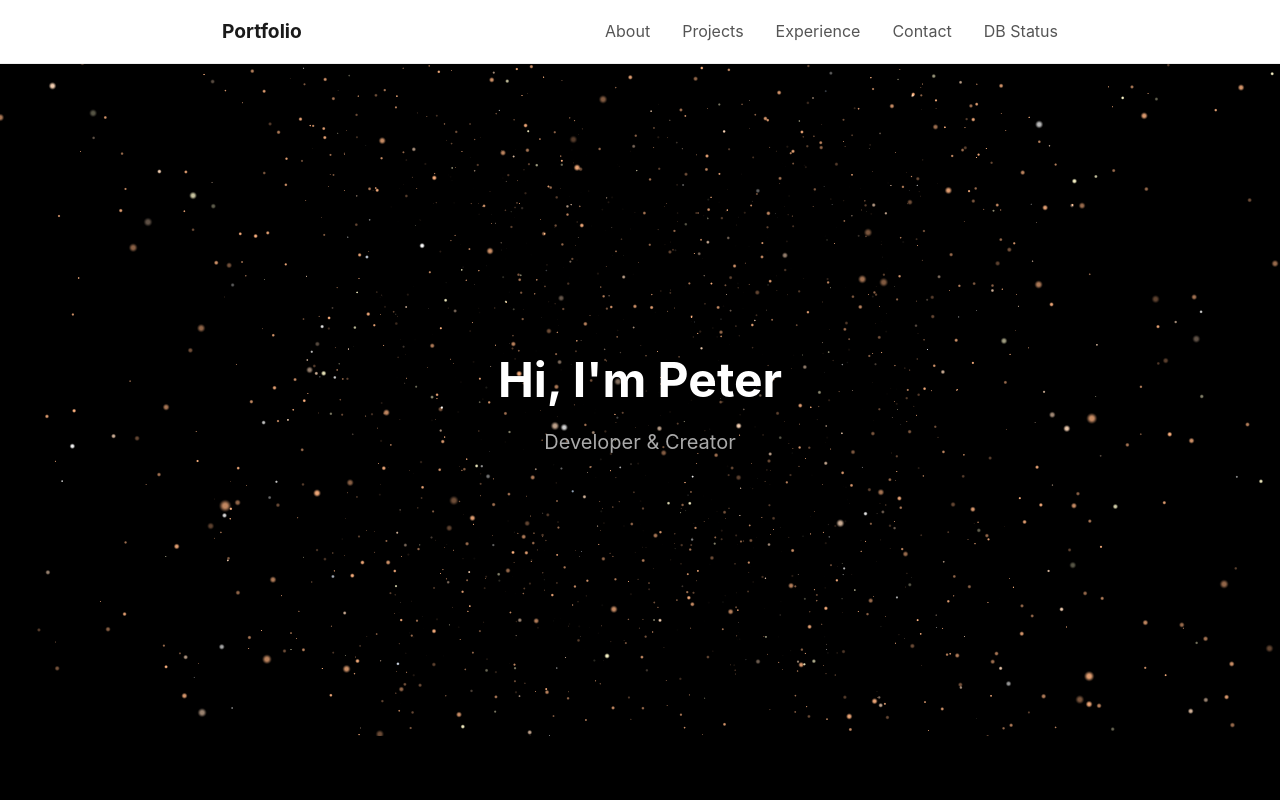
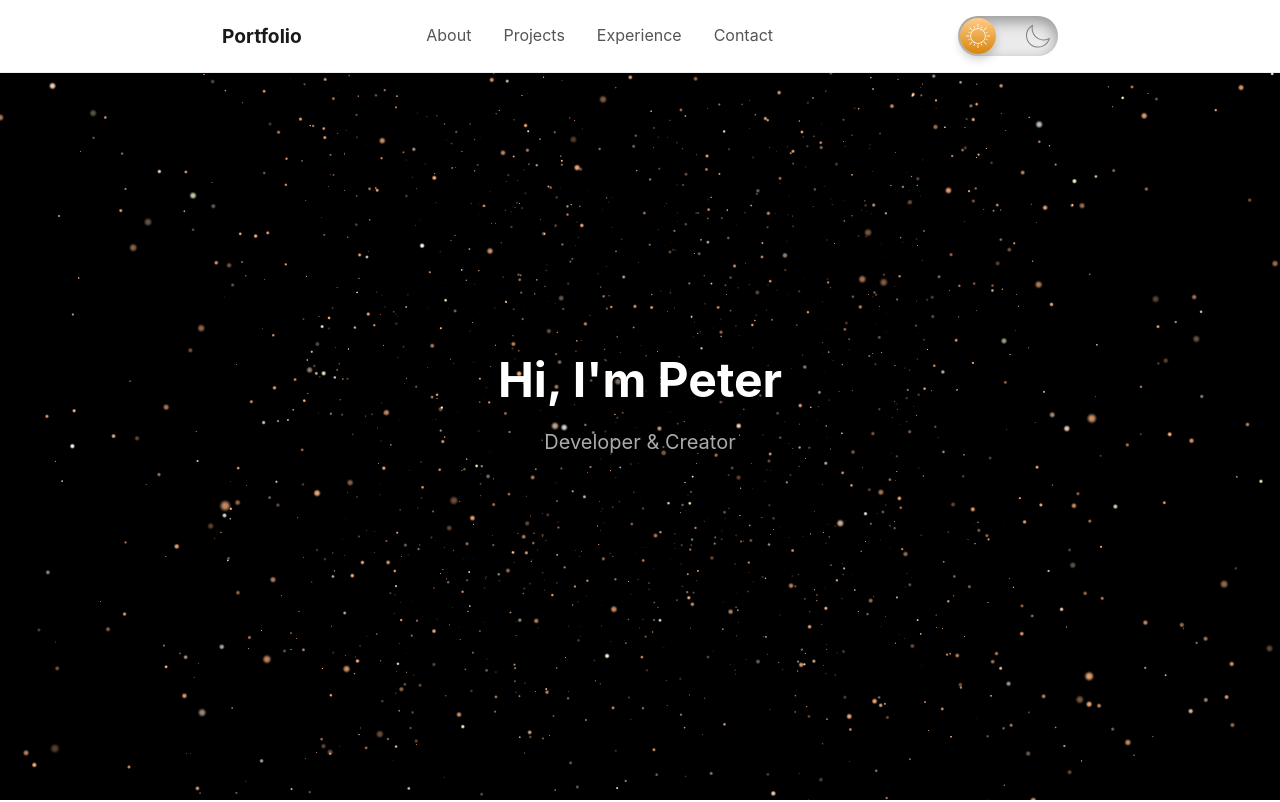
Before and after one commit to theflyinhawaiian/dev-site, a React (Vite) app: page / in a window 1280 px wide. Shown: the top 802 px of the page. Built offline with nearby package versions, Linux system fonts and the light colour scheme; no server answers.

Commit message:
add dark mode toggle

```diff
--- a/package.json
+++ b/package.json
@@ -14,7 +14,8 @@
     "express": "^4.18.2",
     "mysql2": "^3.6.5",
     "react": "^18.2.0",
-    "react-dom": "^18.2.0"
+    "react-dom": "^18.2.0",
+    "zustand": "^5.0.11"
   },
   "devDependencies": {
     "@types/express": "^4.17.21",
--- a/src/App.css
+++ b/src/App.css
@@ -4,18 +4,67 @@
   box-sizing: border-box;
 }
 
+.app {
+  --bg: #fff;
+  --text: #1a1a1a;
+  --text-secondary: #555;
+  --text-tertiary: #444;
+  --border: #eee;
+  --card-bg: #f1f1f1;
+  --tag-bg: #f0f0f0;
+  --nav-bg: #fff;
+  --link-color: #0070f3;
+  --link-hover: #0060df;
+  --footer-text: #888;
+  --status-connected-bg: #d4edda;
+  --status-connected-text: #155724;
+  --status-error-bg: #f8d7da;
+  --status-error-text: #721c24;
+  --hero-bg: #000;
+  --hero-text: #fff;
+  --hero-subtext: #aaa;
+}
+
+.app.dark {
+  --bg: #121212;
+  --text: #e0e0e0;
+  --text-secondary: #aaa;
+  --text-tertiary: #bbb;
+  --border: #2a2a2a;
+  --card-bg: #1e1e1e;
+  --tag-bg: #2a2a2a;
+  --nav-bg: #181818;
+  --link-color: #4a9eff;
+  --link-hover: #6ab4ff;
+  --footer-text: #777;
+  --status-connected-bg: #1a3a2a;
+  --status-connected-text: #6fcf97;
+  --status-error-bg: #3a1a1a;
+  --status-error-text: #f28b82;
+  --hero-bg: #0a0a0a;
+  --hero-text: #fff;
+  --hero-subtext: #888;
+}
+
 body {
   font-family: -apple-system, BlinkMacSystemFont, 'Segoe UI', Roboto, sans-serif;
-  color: #1a1a1a;
+  color: var(--text);
   line-height: 1.6;
+  background: var(--bg);
+}
+
+.app {
+  background: var(--bg);
+  color: var(--text);
+  min-height: 100vh;
 }
 
 .nav {
   position: fixed;
   top: 0;
   width: 100%;
-  background: #fff;
-  border-bottom: 1px solid #eee;
+  background: var(--nav-bg);
+  border-bottom: 1px solid var(--border);
   z-index: 100;
 }
 
@@ -36,11 +85,92 @@ body {
 .nav-links a {
   margin-left: 2rem;
   text-decoration: none;
-  color: #555;
+  color: var(--text-secondary);
 }
 
 .nav-links a:hover {
-  color: #000;
+  color: var(--text);
+}
+
+#darkmode-btn + label {
+  width:100px;
+  height:40px;
+  position: relative;
+  display: block;
+  background: #ebebeb;
+  border-radius: 40px;
+  box-shadow: inset 0px 5px 15px rgba(0,0,0,0.4), inset 0px -5px 15px rgba(255,255,255,0.4);
+  cursor: pointer;
+}
+
+#darkmode-btn + label:after {
+  content: "";
+  width:36px;
+  height: 36px;
+  position: absolute;
+  top:2px;
+  left:2px;
+  background: linear-gradient(180deg,#ffcc89,#d8860b);
+  border-radius: 36px;
+  box-shadow: 0px 5px 10px rgba(0,0,0,0.2);
+}
+input#darkmode-btn {
+  width: 0;
+  height: 0;
+  visibility: hidden;
+}
+
+input#darkmode-btn:checked + label {
+  background: #242424;
+}
+input#darkmode-btn:checked + label:after {
+  left:98px;
+  transform: translateX(-100%);
+  background: linear-gradient(180deg,#777,#3a3a3a);
+}
+#darkmode-btn + label, #darkmode-btn + label:after {
+  transition: 0.3s
+}
+
+#darkmode-btn + label:active:after {
+  width: 52px;
+}
+
+#darkmode-btn + label > svg {
+  position: absolute;
+  width: 24px;
+  top: 8px;
+  z-index: 100;
+}
+
+#darkmode-btn + label > svg.sun {
+  left:8px;
+  fill:#fff;
+  transition: 0.3s;
+}
+
+#darkmode-btn + label > svg.moon {
+  left:68px;
+  fill:#7e7e7e;
+  transition: 0.3s;
+}
+
+input#darkmode-btn:checked + label > svg.sun {
+  fill:#7e7e7e;
+}
+
+input#darkmode-btn:checked + label > svg.moon {
+  fill:#fff;
+}
+
+.theme-toggle {
+  background: none;
+  border: none;
+  cursor: pointer;
+  font-size: 1.25rem;
+  padding: 0.25rem 0.5rem;
+  margin-left: 1.5rem;
+  line-height: 1;
 }
 
 .hero {
@@ -52,7 +182,7 @@ body {
   height: 100vh;
   text-align: center;
   padding: 2rem;
-  background: #000;
+  background: var(--hero-bg);
   overflow: hidden;
 }
 
@@ -60,13 +190,13 @@ body {
   position: relative;
   font-size: 3rem;
   margin-bottom: 0.5rem;
-  color: #fff;
+  color: var(--hero-text);
 }
 
 .hero p {
   position: relative;
   font-size: 1.25rem;
-  color: #aaa;
+  color: var(--hero-subtext);
 }
 
 .section {
@@ -82,7 +212,7 @@ body {
 
 .section p {
   font-size: 1.1rem;
-  color: #444;
+  color: var(--text-tertiary);
   max-width: 600px;
 }
 
@@ -94,9 +224,10 @@ body {
 }
 
 .project-card {
-  border: 1px solid #eee;
+  border: 1px solid var(--border);
   border-radius: 8px;
   padding: 1.5rem;
+  background: var(--card-bg);
 }
 
 .project-card h3 {
@@ -105,12 +236,12 @@ body {
 
 .project-card p {
   font-size: 0.95rem;
-  color: #555;
+  color: var(--text-secondary);
   margin-bottom: 1rem;
 }
 
 .project-card a {
-  color: #0070f3;
+  color: var(--link-color);
   text-decoration: none;
   font-weight: 500;
 }
@@ -127,12 +258,13 @@ body {
 }
 
 .job-card {
-  border: 1px solid #eee;
+  border: 1px solid var(--border);
   border-radius: 8px;
   padding: 1.5rem;
   display: flex;
   gap: 2rem;
   align-items: flex-start;
+  background: var(--card-bg);
 }
 
 .job-logo-container {
@@ -140,14 +272,14 @@ body {
   display: flex;
   align-items: center;
   justify-content: center;
-  background: #fff;
   border-radius: 16px;
   padding: 12px;
+  align-self: center;
 }
 
 .job-logo {
-  width: 128px;
-  height: 128px;
+  width: 200px;
+  height: 200px;
   object-fit: contain;
   border-radius: 8px;
 }
@@ -163,26 +295,26 @@ body {
 
 .job-company {
   font-size: 0.95rem;
-  color: #555;
+  color: var(--text-secondary);
 }
 
 .job-card p {
   font-size: 0.95rem;
-  color: #555;
+  color: var(--text-secondary);
   margin-bottom: 1rem;
 }
 
 .tags-header {
   font-size: 0.85rem;
   font-weight: 600;
-  color: #555;
+  color: var(--text-secondary);
   margin-bottom: 0.5rem;
 }
 
 .contact-link {
   display: inline-block;
   margin-top: 1rem;
-  color: #0070f3;
+  color: var(--link-color);
   text-decoration: none;
   font-size: 1.1rem;
 }
@@ -194,9 +326,9 @@ body {
 .footer {
   text-align: center;
   padding: 2rem;
-  color: #888;
+  color: var(--footer-text);
   font-size: 0.9rem;
-  border-top: 1px solid #eee;
+  border-top: 1px solid var(--border);
 }
 
 .db-status {
@@ -208,9 +340,10 @@ body {
 }
 
 .status-card {
-  border: 1px solid #eee;
+  border: 1px solid var(--border);
   border-radius: 8px;
   padding: 1.5rem;
+  background: var(--card-bg);
 }
 
 .status-indicator {
@@ -222,13 +355,13 @@ body {
 }
 
 .status-indicator.connected {
-  background: #d4edda;
-  color: #155724;
+  background: var(--status-connected-bg);
+  color: var(--status-connected-text);
 }
 
 .status-indicator.disconnected {
-  background: #f8d7da;
-  color: #721c24;
+  background: var(--status-error-bg);
+  color: var(--status-error-text);
 }
 
 .status-table {
@@ -239,25 +372,25 @@ body {
 
 .status-table td {
   padding: 0.75rem;
-  border-bottom: 1px solid #eee;
+  border-bottom: 1px solid var(--border);
 }
 
 .status-table td:first-child {
   font-weight: 500;
-  color: #555;
+  color: var(--text-secondary);
   width: 40%;
 }
 
 .error-message {
-  background: #f8d7da;
-  color: #721c24;
+  background: var(--status-error-bg);
+  color: var(--status-error-text);
   padding: 1rem;
   border-radius: 4px;
   margin: 1rem 0;
 }
 
 .refresh-btn {
-  background: #0070f3;
+  background: var(--link-color);
   color: #fff;
   border: none;
   padding: 0.5rem 1rem;
@@ -267,7 +400,7 @@ body {
 }
 
 .refresh-btn:hover {
-  background: #0060df;
+  background: var(--link-hover);
 }
 
 .project-tags {
@@ -280,7 +413,7 @@ body {
   display: inline-flex;
   align-items: center;
   border-radius: 999px;
-  background: #f0f0f0;
+  background: var(--tag-bg);
   padding: 0.25rem 0.75rem;
   font-size: 1rem;
 }
--- a/src/App.tsx
+++ b/src/App.tsx
@@ -1,10 +1,14 @@
 import Starfield from './Starfield';
 import Projects from './Projects';
 import Jobs from './Jobs';
+import { useThemeStore } from './themeStore';
+import DarkModeBtn from './DarkModeBtn';
 
 function App() {
+  const { isDark, toggle } = useThemeStore();
+
   return (
-    <div className="app">
+    <div className={`app${isDark ? ' dark' : ''}`}>
       <nav className="nav">
         <div className="nav-content">
           <span className="logo">Portfolio</span>
@@ -13,8 +17,8 @@ function App() {
             <a href="#projects">Projects</a>
             <a href="#jobs">Experience</a>
             <a href="#contact">Contact</a>
-            <a href="#db-status">DB Status</a>
           </div>
+          <DarkModeBtn onClick={toggle} />
         </div>
       </nav>
 
--- /dev/null
+++ b/src/DarkModeBtn.tsx
@@ -0,0 +1,38 @@
+export default function DarkModeBtn( props: { onClick: () => void }) {
+    return <>
+      <input type="checkbox" id="darkmode-btn" onClick={props.onClick} />
+      <label htmlFor="darkmode-btn">
+        <svg version="1.1" className="sun" xmlns="http://www.w3.org/2000/svg" x="0px" y="0px" viewBox="0 0 496 496">
+            <rect x="152.994" y="58.921" transform="matrix(0.3827 0.9239 -0.9239 0.3827 168.6176 -118.5145)" width="40.001" height="16"/>
+            <rect x="46.9" y="164.979" transform="matrix(0.9239 0.3827 -0.3827 0.9239 71.29 -12.4346)" width="40.001" height="16"/>
+            <rect x="46.947" y="315.048" transform="matrix(0.9239 -0.3827 0.3827 0.9239 -118.531 50.2116)" width="40.001" height="16"/>
+              <rect x="164.966" y="409.112" transform="matrix(-0.9238 -0.3828 0.3828 -0.9238 168.4872 891.7491)" width="16" height="39.999"/>
+              <rect x="303.031" y="421.036" transform="matrix(-0.3827 -0.9239 0.9239 -0.3827 50.2758 891.6655)" width="40.001" height="16"/>
+              <rect x="409.088" y="315.018" transform="matrix(-0.9239 -0.3827 0.3827 -0.9239 701.898 785.6559)" width="40.001" height="16"/>
+              <rect x="409.054" y="165.011" transform="matrix(-0.9239 0.3827 -0.3827 -0.9239 891.6585 168.6574)" width="40.001" height="16"/>
+            <rect x="315.001" y="46.895" transform="matrix(0.9238 0.3828 -0.3828 0.9238 50.212 -118.5529)" width="16" height="39.999"/>
+            <path d="M248,88c-88.224,0-160,71.776-160,160s71.776,160,160,160s160-71.776,160-160S336.224,88,248,88z M248,392
+              c-79.4,0-144-64.6-144-144s64.6-144,144-144s144,64.6,144,144S327.4,392,248,392z"/>
+            <rect x="240" width="16" height="72"/>
+            <rect x="62.097" y="90.096" transform="matrix(0.7071 0.7071 -0.7071 0.7071 98.0963 -40.6334)" width="71.999" height="16"/>
+            <rect y="240" width="72" height="16"/>
+
+              <rect x="90.091" y="361.915" transform="matrix(-0.7071 -0.7071 0.7071 -0.7071 -113.9157 748.643)" width="16" height="71.999"/>
+            <rect x="240" y="424" width="16" height="72"/>
+
+              <rect x="361.881" y="389.915" transform="matrix(-0.7071 -0.7071 0.7071 -0.7071 397.8562 960.6281)" width="71.999" height="16"/>
+            <rect x="424" y="240" width="72" height="16"/>
+            <rect x="389.911" y="62.091" transform="matrix(0.7071 0.7071 -0.7071 0.7071 185.9067 -252.6357)" width="16" height="71.999"/>
+        </svg>
+        <svg version="1.1" className="moon" xmlns="http://www.w3.org/2000/svg" x="0px" y="0px"
+        viewBox="0 0 49.739 49.739">
+          <path d="M25.068,48.889c-9.173,0-18.017-5.06-22.396-13.804C-3.373,23.008,1.164,8.467,13.003,1.979l2.061-1.129l-0.615,2.268
+            c-1.479,5.459-0.899,11.25,1.633,16.306c2.75,5.493,7.476,9.587,13.305,11.526c5.831,1.939,12.065,1.492,17.559-1.258v0
+            c0.25-0.125,0.492-0.258,0.734-0.391l2.061-1.13l-0.585,2.252c-1.863,6.873-6.577,12.639-12.933,15.822
+            C32.639,48.039,28.825,48.888,25.068,48.889z M12.002,4.936c-9.413,6.428-12.756,18.837-7.54,29.253
+            c5.678,11.34,19.522,15.945,30.864,10.268c5.154-2.582,9.136-7.012,11.181-12.357c-5.632,2.427-11.882,2.702-17.752,0.748
+            c-6.337-2.108-11.473-6.557-14.463-12.528C11.899,15.541,11.11,10.16,12.002,4.936z"/>
+        </svg>
+      </label>
+    </>
+}
--- a/src/Jobs.tsx
+++ b/src/Jobs.tsx
@@ -1,10 +1,12 @@
 import { useState, useEffect } from 'react';
 import { Job } from './model';
 import Tag from './Tag';
+import { useThemeStore } from './themeStore';
 
 function Jobs() {
   const [jobs, setJobs] = useState<Job[] | null>(null);
   const [loading, setLoading] = useState(true);
+  const isDark = useThemeStore((s) => s.isDark);
 
   useEffect(() => {
     fetchJobs();
@@ -41,8 +43,15 @@ function Jobs() {
             <div className="job-logo-container">
               <img
                 className="job-logo"
-                src={`/logos/${job.logoFilename}`}
+                src={`/logos/${isDark ? job.logoFilename.replace(/\.png$/, '-dark.png') : job.logoFilename}`}
                 alt={job.companyName}
+                onError={(e) => {
+                  const target = e.currentTarget;
+                  const fallback = `/logos/${job.logoFilename}`;
+                  if (target.src !== window.location.origin + fallback) {
+                    target.src = fallback;
+                  }
+                }}
               />
             </div>
           )}
--- /dev/null
+++ b/src/themeStore.ts
@@ -0,0 +1,24 @@
+import { create } from 'zustand';
+
+interface ThemeState {
+  isDark: boolean;
+  toggle: () => void;
+}
+
+function getInitialTheme(): boolean {
+  const stored = localStorage.getItem('theme');
+  if (stored !== null) {
+    return stored === 'dark';
+  }
+  return window.matchMedia('(prefers-color-scheme: dark)').matches;
+}
+
+export const useThemeStore = create<ThemeState>((set) => ({
+  isDark: getInitialTheme(),
+  toggle: () =>
+    set((state) => {
+      const next = !state.isDark;
+      localStorage.setItem('theme', next ? 'dark' : 'light');
+      return { isDark: next };
+    }),
+}));
```
Also changed, not shown: 1 other file (tests, documents, lock files or other folders).
